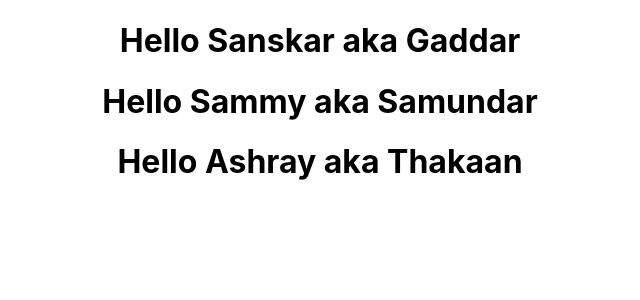
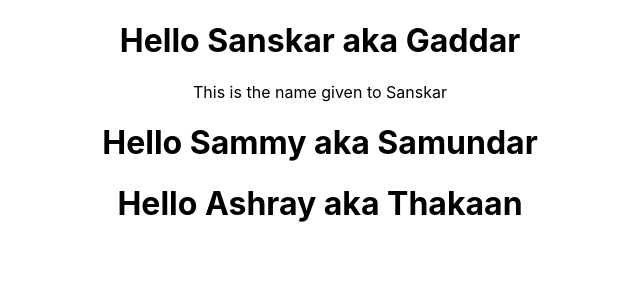
Before and after one commit to Sanskar-Choubey/hello-world, a React (Create React App) app: page / in a window 1280 px wide. Shown: the top 300 px of the page, without its empty margins (320-960 px from the left). Built offline with nearby package versions, Linux system fonts and the light colour scheme.

Commit message:
Add: how to handle the props with Dynamic content

```diff
--- a/src/App.js
+++ b/src/App.js
@@ -12,7 +12,9 @@ function App() {
         <Msg />
         <Welcome /> */}
         {/* <Message /> */}
-        <Greetings name='Sanskar' heroName="Gaddar"/>
+        <Greetings name='Sanskar' heroName="Gaddar">
+          <p>This is the name given to Sanskar</p>
+        </Greetings>
         <Greetings name='Sammy' heroName="Samundar"/>
         <Greetings name='Ashray' heroName="Thakaan"/>
       </div>
--- a/src/components/props.js
+++ b/src/components/props.js
@@ -3,7 +3,11 @@ import React from 'react';
 const Message = (props) => {
     console.table(props);
     return(
-        <h1>Hello {props.name} aka {props.heroName}</h1>
+        <div>
+             <h1>Hello {props.name} aka {props.heroName}</h1>
+
+             {props.children}
+        </div>
     );
 }
 
```
Also changed, not shown: 1 other file (tests, documents, lock files or other folders).
